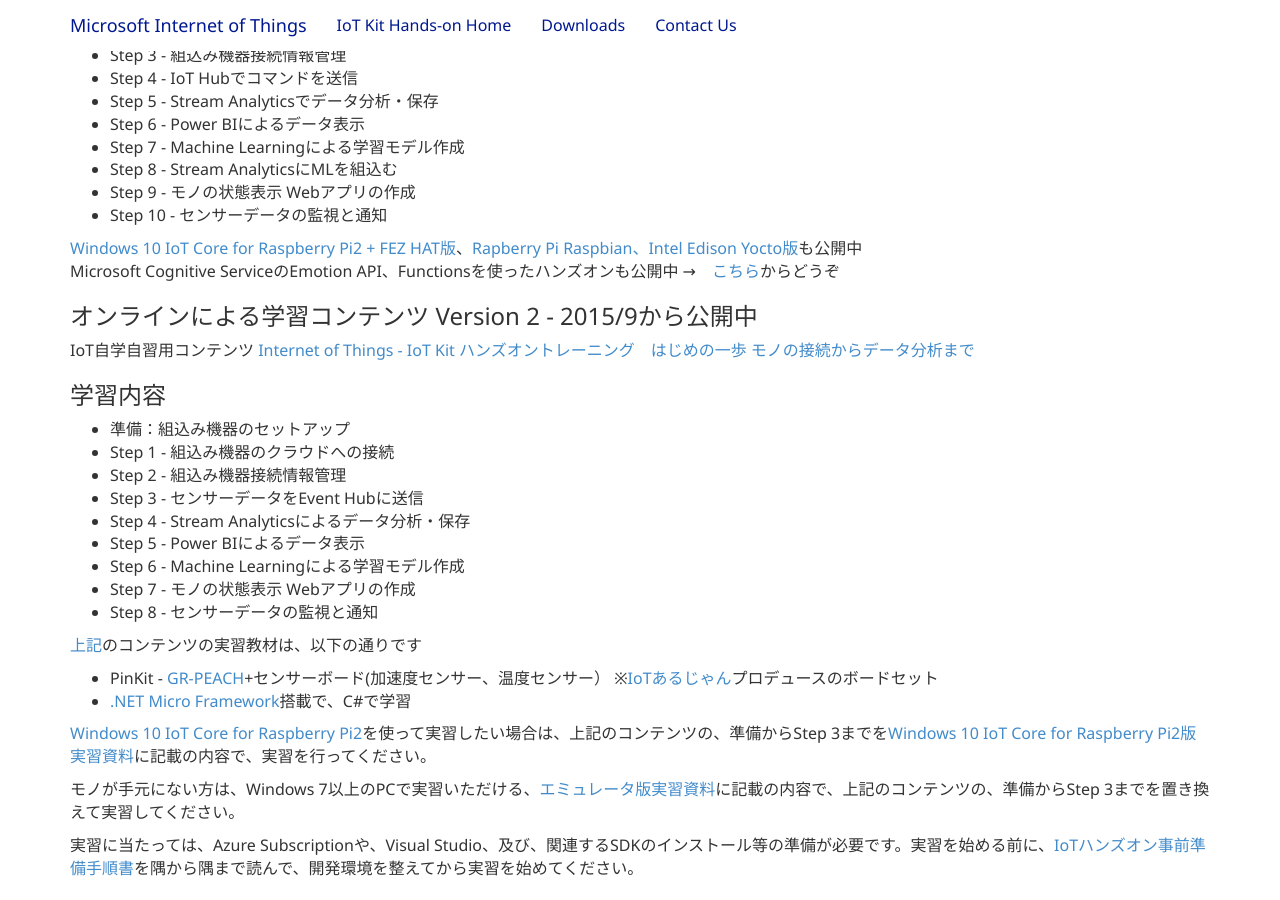
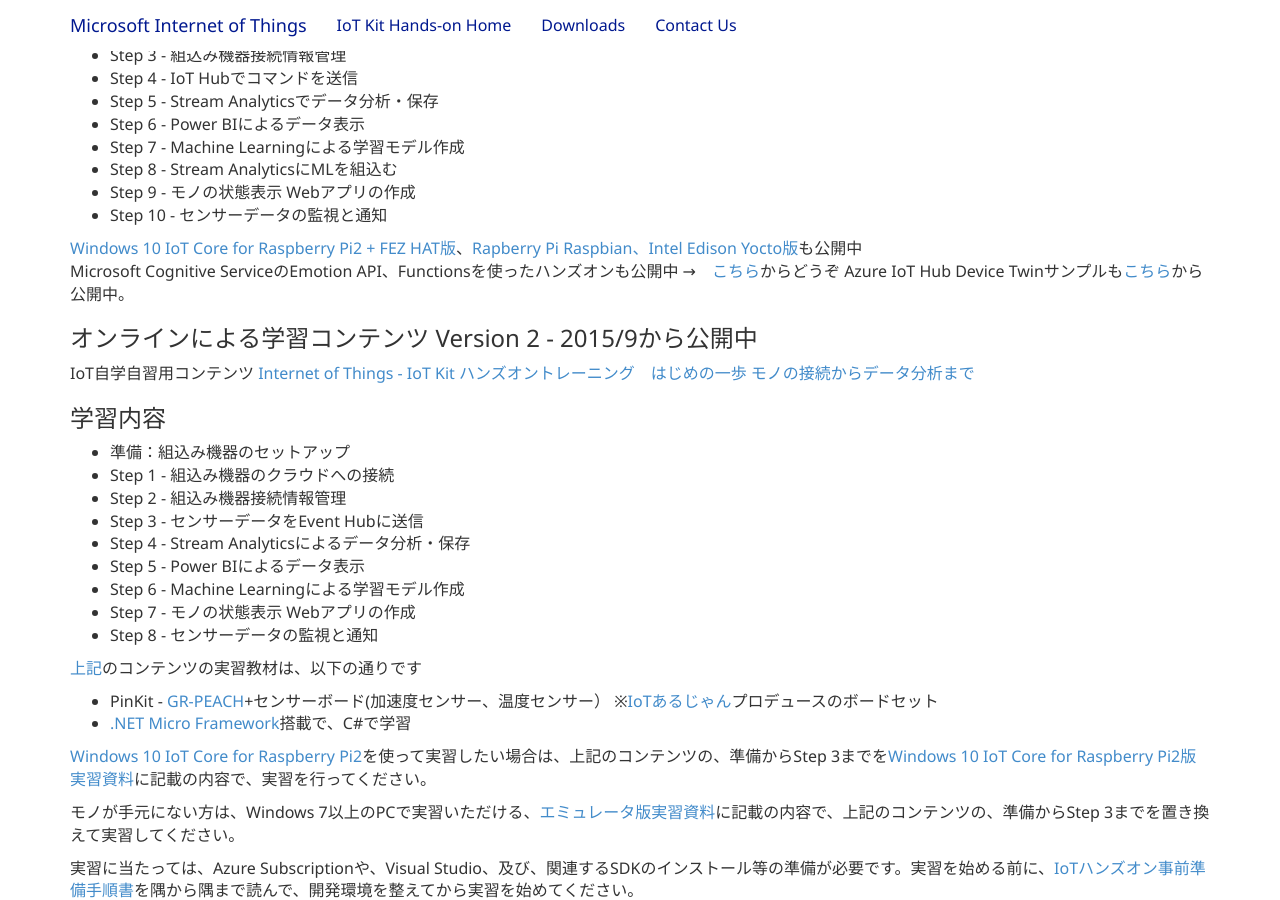
Before and after one commit to ms-iotkithol-jp/ms-iotkithol-jp.github.io, a Jekyll site: the page built from LetsBegin.md, in a window 1280 px wide and 900 px high, scrolled down 369 px. Built offline with Jekyll 4.4.1, drawn with Linux system fonts in a browser that asks for light colours.

Commit message:
DeviceTwinサンプル追加

```diff
--- a/LetsBegin.md
+++ b/LetsBegin.md
@@ -32,6 +32,7 @@
 
 [Windows 10 IoT Core for Raspberry Pi2 + FEZ HAT版](http://aka.ms/IoTKitHoLV3OnRFH)、[Rapberry Pi Raspbian、Intel Edison Yocto版](https://doc.co/mtf3bT)も公開中
 Microsoft Cognitive ServiceのEmotion API、Functionsを使ったハンズオンも公開中 →　[こちら](https://doc.co/R6yBnE)からどうぞ
+Azure IoT Hub Device Twinサンプルも[こちら](https://github.com/ms-iotkithol-jp/DeviceTwinSample)から公開中。
 
 ### オンラインによる学習コンテンツ Version 2 - 2015/9から公開中
 IoT自学自習用コンテンツ [Internet of Things - IoT Kit ハンズオントレーニング　はじめの一歩 モノの接続からデータ分析まで](http://aka.ms/IoTKitHoLV2On)
```
